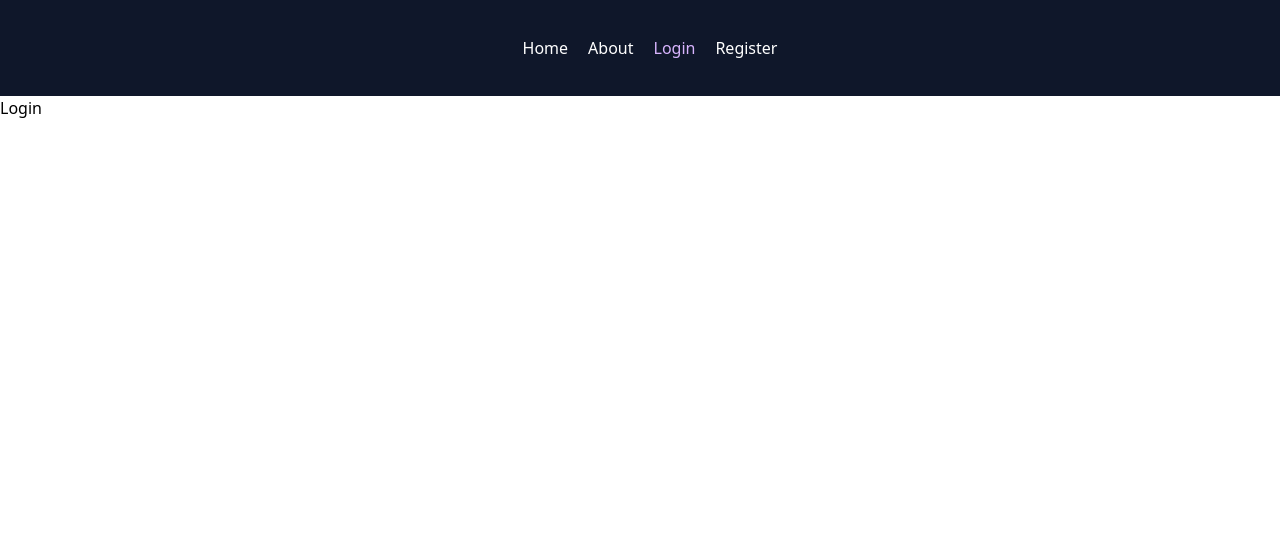
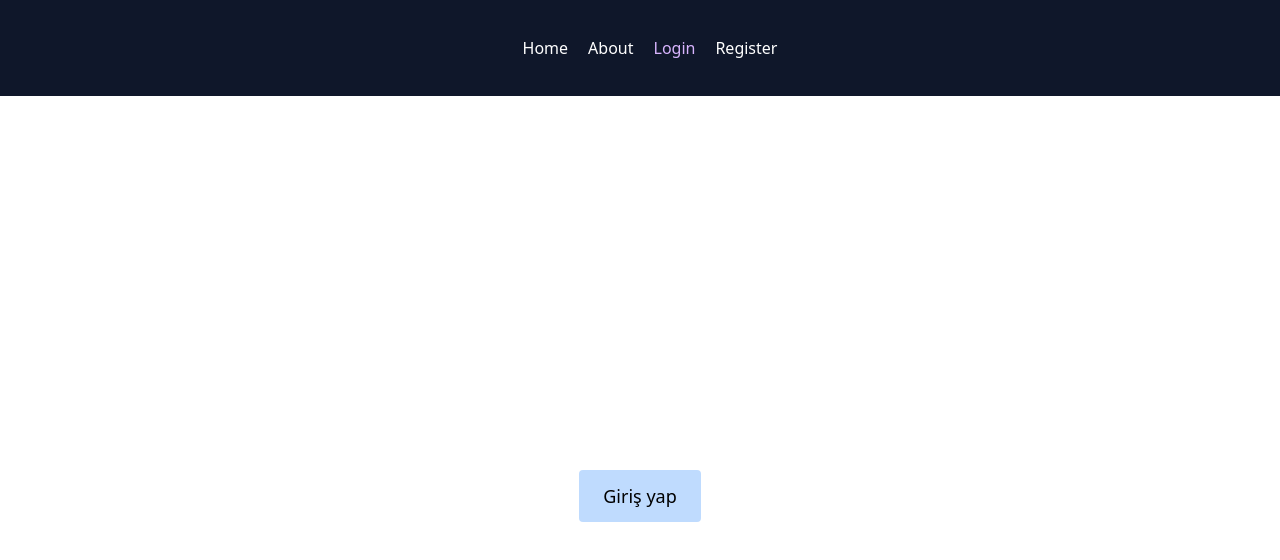
Before and after one commit to poyrazavsever/Authorization-App, a React (Create React App) app: page /login in a window 1280 px wide. Shown: the top 560 px of the page. Built offline with nearby package versions, Linux system fonts and the light colour scheme.

Commit message:
feat: Login Added

```diff
--- a/src/views/Login.jsx
+++ b/src/views/Login.jsx
@@ -1,8 +1,28 @@
 import React from 'react'
+import {useDispatch} from "react-redux"
+import { login } from "../stores/auth"
+import {useNavigate} from "react-router-dom"
 
 function Login() {
+
+  const dispatch = useDispatch()
+  const navigate = useNavigate()
+
+  const handleLogin = () => {
+    const userData = {
+      id:1,
+      name:"RecepKedisi",
+      token:"123KALŞJSAK21J"
+    }
+
+    dispatch(login(userData))
+    navigate("/")
+  }
+
   return (
-    <div>Login</div>
+    <div className='w-full h-screen flex justify-center items-center'>
+      <button className='px-6 py-3 bg-blue-200 transition-all rounded text-lg hover:bg-slate-400' onClick = {handleLogin}>Giriş yap</button>
+    </div>
   )
 }
 
```
